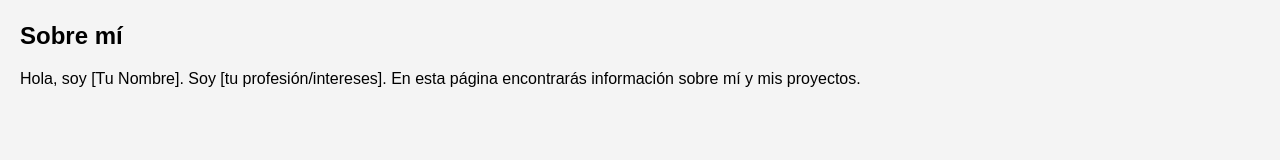
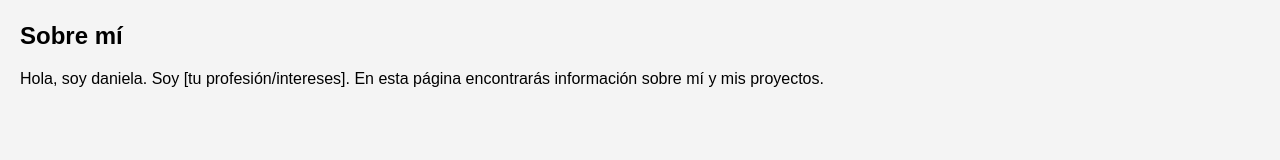
Before and after one commit to kimseokjn/perfumes, a plain HTML site: page index.html in a window 1280 px wide. Shown: the part 188-348 px from the top of the page. Drawn offline with Linux system fonts and the light colour scheme.

Commit message:
Update index.html

```diff
--- a/index.html
+++ b/index.html
@@ -55,7 +55,7 @@
 
     <section id="sobre-mi">
         <h2>Sobre mí</h2>
-        <p>Hola, soy [Tu Nombre]. Soy [tu profesión/intereses]. En esta página encontrarás información sobre mí y mis proyectos.</p>
+        <p>Hola, soy daniela. Soy [tu profesión/intereses]. En esta página encontrarás información sobre mí y mis proyectos.</p>
     </section>
 
     <section id="proyectos">
```
